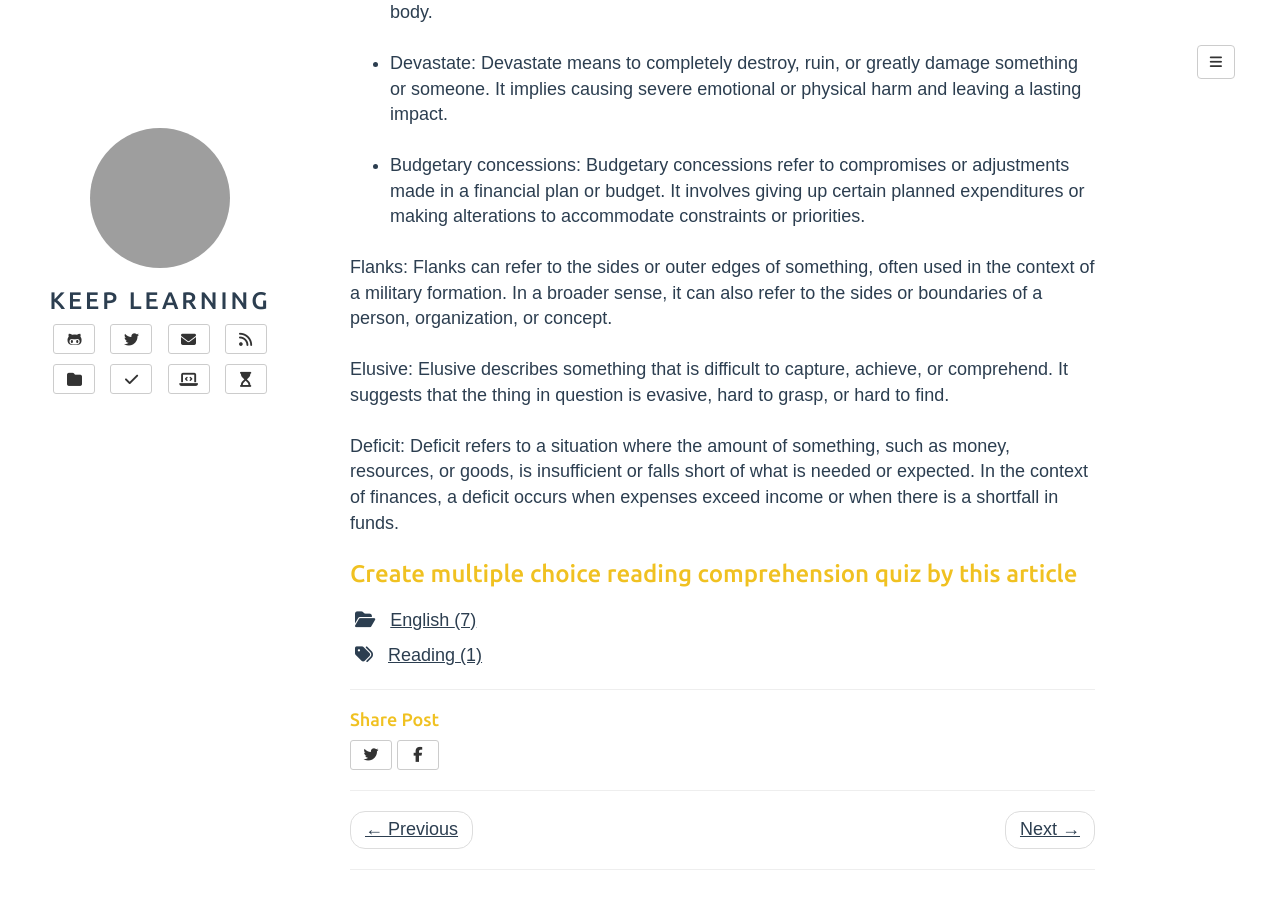
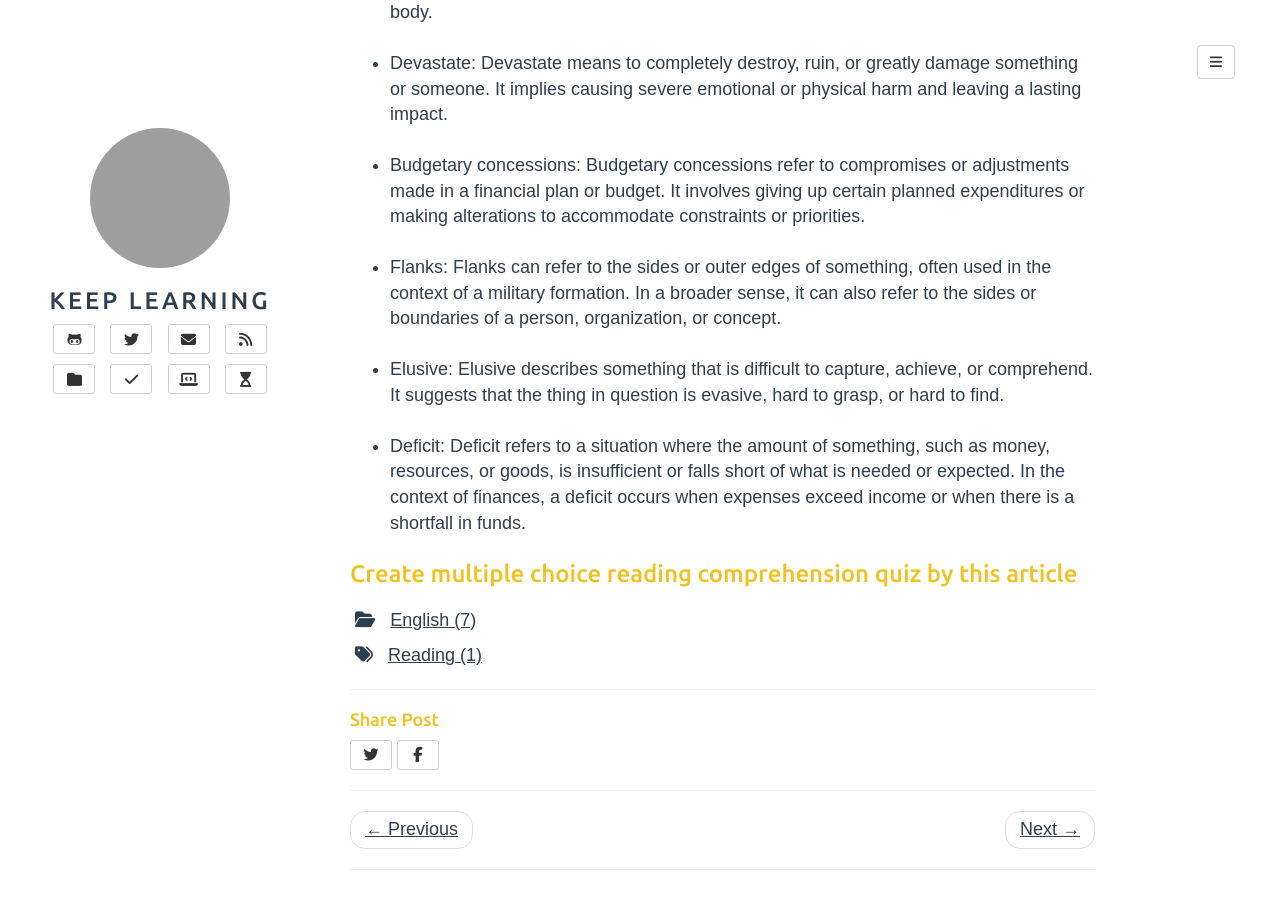
Before and after one commit to gaoxingaa/gaoxingaa.github.io, a Jekyll site: the page built from _posts/2023-05-20-news-review.md, in a window 1280 px wide and 900 px high, scrolled down 1605 px. Built offline with Jekyll 4.4.1, drawn with Linux system fonts in a browser that asks for light colours; nearby versions of some CDN libraries; comment, search, counter and statistics services are not loaded; grey boxes are pictures that could not be loaded.

```diff
--- a/_posts/2023-05-20-news-review.md
+++ b/_posts/2023-05-20-news-review.md
@@ -42,11 +42,11 @@ Today's news is from BBC, [Republicans and White House resume debt ceiling talks
 
 - Budgetary concessions: Budgetary concessions refer to compromises or adjustments made in a financial plan or budget. It involves giving up certain planned expenditures or making alterations to accommodate constraints or priorities.
 
-Flanks: Flanks can refer to the sides or outer edges of something, often used in the context of a military formation. In a broader sense, it can also refer to the sides or boundaries of a person, organization, or concept.
+- Flanks: Flanks can refer to the sides or outer edges of something, often used in the context of a military formation. In a broader sense, it can also refer to the sides or boundaries of a person, organization, or concept.
 
-Elusive: Elusive describes something that is difficult to capture, achieve, or comprehend. It suggests that the thing in question is evasive, hard to grasp, or hard to find.
+- Elusive: Elusive describes something that is difficult to capture, achieve, or comprehend. It suggests that the thing in question is evasive, hard to grasp, or hard to find.
 
-Deficit: Deficit refers to a situation where the amount of something, such as money, resources, or goods, is insufficient or falls short of what is needed or expected. In the context of finances, a deficit occurs when expenses exceed income or when there is a shortfall in funds.
+- Deficit: Deficit refers to a situation where the amount of something, such as money, resources, or goods, is insufficient or falls short of what is needed or expected. In the context of finances, a deficit occurs when expenses exceed income or when there is a shortfall in funds.
 
 
 ### Create multiple choice reading comprehension quiz by this article
```
